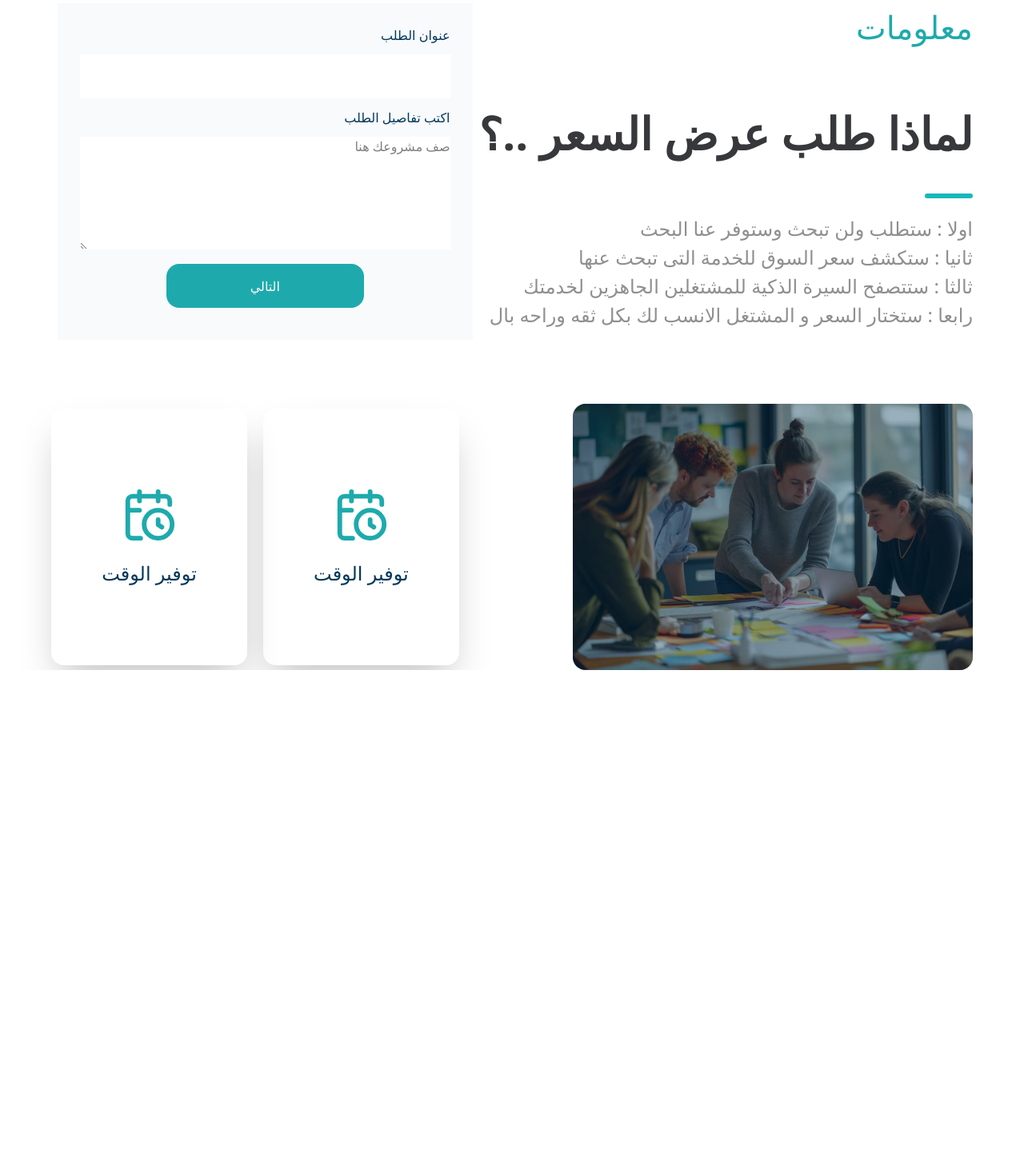
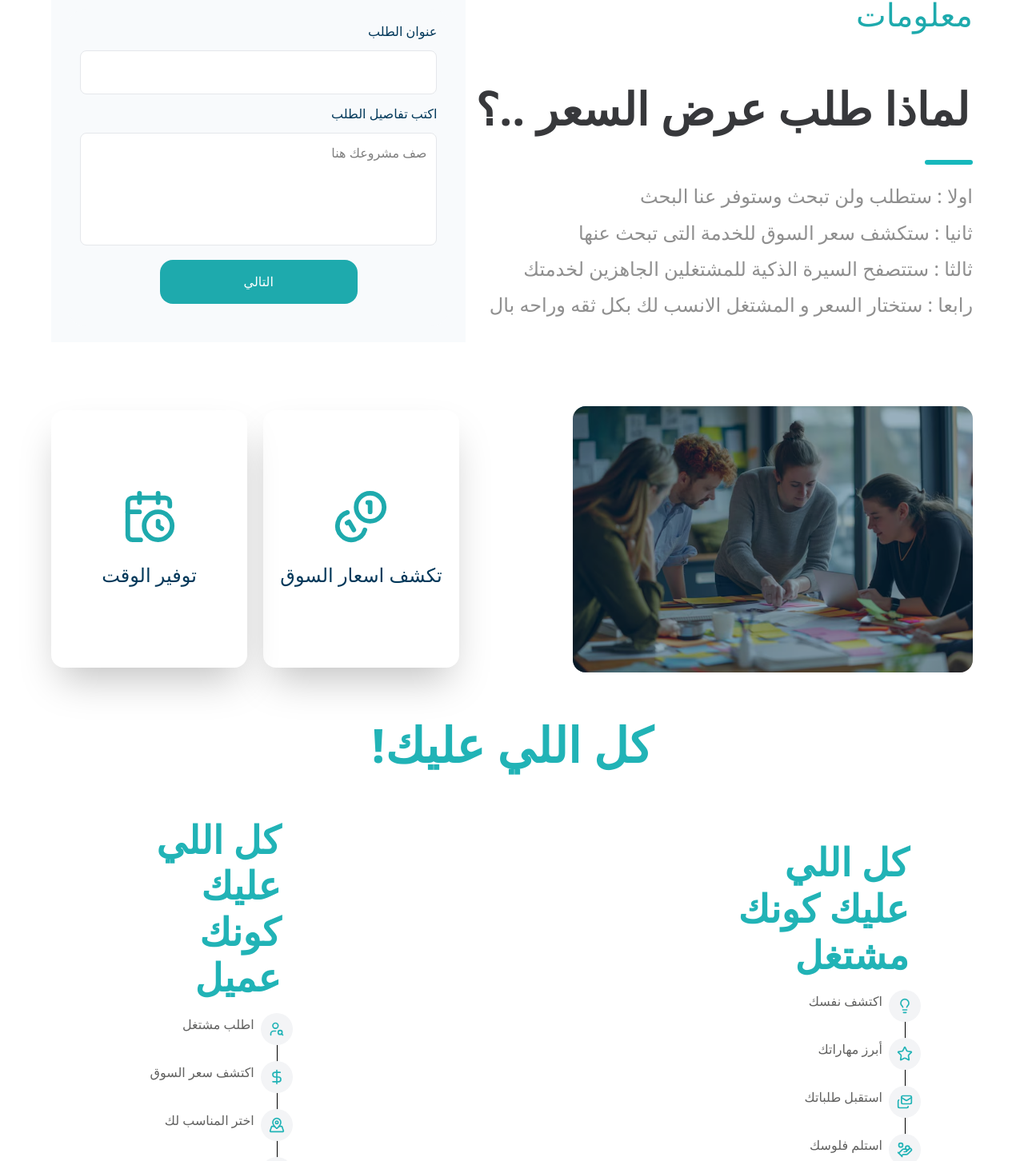
Before and after one commit to eslamelngar-dev/Shogol-Freelancers-Platform, a Next.js app: page / in a window 1280 px wide. Shown: the part 919-2371 px from the top of the page at 80% size. Before the commit the page ends 1757 px from the top, so only its background shows below. Built offline with nearby package versions, Linux system fonts and the light colour scheme.

Commit message:
cards & Steps Section

```diff
--- a/app/components/UI/RequestForm.tsx
+++ b/app/components/UI/RequestForm.tsx
@@ -1,12 +1,15 @@
+// RequestForm.tsx
 "use client";
 import { CircularProgress } from "@mui/material";
 import { useState } from "react";
+
 export default function RequestForm() {
   const [isLoading, setIsLoading] = useState(false);
   const [form, setForm] = useState({
     title: "",
     describtion: "",
   });
+
   async function handleSendRequest() {
     try {
       setIsLoading(true);
@@ -16,37 +19,39 @@ export default function RequestForm() {
       setIsLoading(false);
     }
   }
+
   return (
-    <>
-      <div className="bg-[#f8fafc] p-2 flex flex-col rounded-3xl">
-        <div className="mb-3">
-          <label className="text-[#02385A] font-medium">عنوان الطلب</label>
+    <div className="bg-[#f8fafc] p-2 sm:p-3 md:p-4 flex flex-col rounded-2xl md:rounded-3xl">
+      <div className="mb-2 md:mb-3">
+        <label className="text-[#02385A] font-medium text-sm md:text-base">
+          عنوان الطلب
+        </label>
         <input
           value={form.title}
           onChange={(e) => setForm({ ...form, title: e.target.value })}
           type="text"
-            className="w-full bg-white h-[3.43rem] mt-3"
+          className="w-full bg-white h-10 md:h-[3.43rem] mt-2 md:mt-3 rounded-lg px-3 border border-gray-200 focus:outline-none focus:border-[#1eaaad]"
         />
       </div>
       <div>
-          <label className="text-[#02385A] font-medium">
+        <label className="text-[#02385A] font-medium text-sm md:text-base">
           اكتب تفاصيل الطلب
         </label>
         <textarea
           value={form.describtion}
           onChange={(e) => setForm({ ...form, describtion: e.target.value })}
-            className="w-full bg-white h-[8.81rem] mt-3"
+          className="w-full bg-white h-24 md:h-[8.81rem] mt-2 md:mt-3 rounded-lg p-3 border border-gray-200 focus:outline-none focus:border-[#1eaaad] resize-none"
           placeholder="صف مشروعك هنا"
         />
       </div>
-        <div className="w-full flex justify-center my-3 items-center">
+      <div className="w-full flex justify-center my-2 md:my-3 items-center">
         <button
           onClick={handleSendRequest}
-            className="bg-[#1eaaad] w-[15.43rem] h-[3.43rem] text-white rounded-2xl cursor-pointer"
+          className="bg-[#1eaaad] w-full sm:w-[12rem] md:w-[15.43rem] h-10 md:h-[3.43rem] text-white rounded-xl md:rounded-2xl cursor-pointer text-sm md:text-base hover:bg-[#179a9d] transition-colors flex items-center justify-center gap-2"
         >
           {isLoading ? (
             <>
-                <CircularProgress size={20} sx={{ color: "white" }} />
+              <CircularProgress size={16} sx={{ color: "white" }} />
               <span>جاري الإرسال...</span>
             </>
           ) : (
@@ -55,6 +60,5 @@ export default function RequestForm() {
         </button>
       </div>
     </div>
-    </>
   );
 }
--- /dev/null
+++ b/app/components/UI/Stepper.tsx
@@ -0,0 +1,27 @@
+import { LucideIcon } from "lucide-react";
+
+interface Step {
+  title: string;
+  Icon: LucideIcon;
+}
+
+interface StepperProps {
+  steps: Step[];
+}
+
+export default function Stepper({ steps }: StepperProps) {
+  return (
+    <ol className="relative text-body border-s border-default">
+      {steps.map((step, index) => (
+        <li key={index} className="mb-6 md:mb-10 ms-7">
+          <span className="absolute flex items-center justify-center w-7 h-7 md:w-8 md:h-8 bg-[#f3f4f6] translate-x-11 rounded-full -inset-s-4-4 ring-4 ring-[#f3f4f6]">
+            <step.Icon color="#21b3b6" className="w-4 h-4 md:w-5 md:h-5" />
+          </span>
+          <h3 className="font-medium leading-tight text-[#616160] text-sm md:text-base">
+            {step.title}
+          </h3>
+        </li>
+      ))}
+    </ol>
+  );
+}
--- a/app/page.tsx
+++ b/app/page.tsx
@@ -1,8 +1,20 @@
 import Hero from "./components/sections/home/Hero";
 import Container from "@mui/material/Container";
 import RequestForm from "./components/UI/RequestForm";
-import { CalendarClock } from "lucide-react";
+import {
+  CalendarClock,
+  Check,
+  Coins,
+  DollarSign,
+  HandCoins,
+  Lightbulb,
+  Mails,
+  MapPinned,
+  Star,
+  UserSearch,
+} from "lucide-react";
 import Image from "next/image";
+import Stepper from "./components/UI/Stepper";
 
 export default function Home() {
   return (
@@ -10,22 +22,24 @@ export default function Home() {
       <Hero />
       <div>
         <Container maxWidth="lg">
-          <div className="relative mb-5 py-10 w-full after:content-[''] after:absolute after:bottom-0 after:w-15 after:h-1.5 after:rounded-2xl after:bg-[#17B8BC] flex justify-center">
-            <p className=" text-[#02385A] font-bold text-[2.81rem]">
+          <div className="relative mb-5 py-6 md:py-10 w-full after:content-[''] after:absolute after:bottom-0 after:left-1/2 after:-translate-x-1/2 after:w-15 after:h-1.5 after:rounded-2xl after:bg-[#17B8BC] flex justify-center">
+            <p className="text-[#02385A] font-bold text-xl sm:text-2xl md:text-3xl lg:text-[2.81rem] text-center px-4">
               لماذا طلب عرض سعر افضل؟
             </p>
           </div>
-          <div className="flex gap-2">
-            <div>
+          <div className="flex flex-col-reverse lg:flex-row gap-6 lg:gap-2">
+            <div className="flex-1">
               <div>
-                <p className="text-[#1EAAAD] text-[2.5rem]">معلومات</p>
+                <p className="text-[#1EAAAD] text-xl sm:text-2xl md:text-[2.5rem] text-center lg:text-right">
+                  معلومات
+                </p>
               </div>
-              <div className="relative my-5 py-10 w-full after:content-[''] after:absolute after:bottom-0 after:right-0 after:w-15 after:h-1.5 after:rounded-2xl after:bg-[#17B8BC] flex justify-center">
-                <p className="text-[#37383B] text-[3.5rem] font-bold">
+              <div className="relative my-3 md:my-5 py-6 md:py-10 w-full after:content-[''] after:absolute after:bottom-0 after:right-1/2 lg:after:right-0 after:translate-x-1/2 lg:after:translate-x-0 after:w-15 after:h-1.5 after:rounded-2xl after:bg-[#17B8BC] flex justify-center">
+                <p className="text-[#37383B] text-2xl sm:text-3xl md:text-4xl lg:text-[3.5rem] font-bold text-center lg:text-right">
                   لماذا طلب عرض السعر ..؟
                 </p>
               </div>
-              <div className="text-[#8F8F8F] font-normal text-[1.5rem]">
+              <div className="text-[#8F8F8F] font-normal text-sm sm:text-base md:text-lg lg:text-[1.5rem] space-y-2 text-center lg:text-right px-4 lg:px-0">
                 <p>اولا : ستطلب ولن تبحث وستوفر عنا البحث</p>
                 <p>ثانيا : ستكشف سعر السوق للخدمة التى تبحث عنها</p>
                 <p>ثالثا : ستتصفح السيرة الذكية للمشتغلين الجاهزين لخدمتك</p>
@@ -34,32 +48,82 @@ export default function Home() {
                 </p>
               </div>
             </div>
-
-            <div className="w-[45%]">
-              <div className="bg-[#f8fafc] p-5 flex flex-col ">
+            <div className="w-full lg:w-[45%]">
+              <div className="bg-[#f8fafc] p-3 md:p-5 flex flex-col">
                 <RequestForm />
               </div>
             </div>
           </div>
-          <div className="flex gap-5 mt-10 justify-between items-center">
-            <div className="relative w-fit mt-10">
+          <div className="flex flex-col md:flex-row gap-5 mt-6 md:mt-10 justify-between items-center">
+            <div className="relative w-full md:w-fit mt-6 md:mt-10">
               <Image
                 src="/homePage/teamWork.jpg"
                 width={500}
                 height={500}
                 alt="teamWork"
-                className="rounded-2xl"
+                className="rounded-2xl w-full md:w-125 h-auto"
               />
               <div className="absolute inset-0 bg-[#02385A] opacity-40 rounded-2xl"></div>
             </div>
-            <div className="flex gap-5 mt-10 justify-center items-center">
-              <div className="bg-white flex flex-col gap-5 justify-center items-center w-[15.31rem] h-[20.12rem] shadow-2xl rounded-2xl">
-                <CalendarClock color="#1EAAAD" size={70} />
-                <p className="text-[#02385A] text-[1.5rem]">توفير الوقت</p>
+            <div className="flex flex-col sm:flex-row gap-4 md:gap-5 mt-6 md:mt-10 justify-center items-center w-full md:w-auto">
+              <div className="bg-white flex flex-col gap-3 md:gap-5 justify-center items-center w-full sm:w-48 md:w-[15.31rem] h-60 md:h-[20.12rem] shadow-2xl rounded-2xl">
+                <Coins
+                  color="#1EAAAD"
+                  size={50}
+                  className="md:w-17.5 md:h-17.5"
+                />
+                <p className="text-[#02385A] text-base md:text-[1.5rem] text-center">
+                  تكشف اسعار السوق
+                </p>
               </div>
-              <div className="bg-white flex flex-col gap-5 justify-center items-center w-[15.31rem] h-[20.12rem] shadow-2xl rounded-2xl">
-                <CalendarClock color="#1EAAAD" size={70} />
-                <p className="text-[#02385A] text-[1.5rem]">توفير الوقت</p>
+              <div className="bg-white flex flex-col gap-3 md:gap-5 justify-center items-center w-full sm:w-48 md:w-[15.31rem] h-60 md:h-[20.12rem] shadow-2xl rounded-2xl">
+                <CalendarClock
+                  color="#1EAAAD"
+                  size={50}
+                  className="md:w-17.5 md:h-17.5"
+                />
+                <p className="text-[#02385A] text-base md:text-[1.5rem] text-center">
+                  توفير الوقت
+                </p>
+              </div>
+            </div>
+          </div>
+          <div className="p-4 md:p-10">
+            <div className="w-full text-center p-3 md:p-5">
+              <p className="text-2xl sm:text-4xl md:text-5xl lg:text-[3.75rem] text-[#21b3b6] font-bold">
+                كل اللي عليك!
+              </p>
+            </div>
+            <div className="h-full w-full p-4 md:p-10 mx-auto flex flex-col lg:flex-row justify-between items-center gap-8 lg:gap-4">
+              <div className="flex flex-col gap-4 md:gap-5 w-full lg:w-[90%] items-center lg:items-start">
+                <p className="text-xl sm:text-2xl md:text-3xl lg:text-[3rem] text-[#21b3b6] font-extrabold max-w-full lg:max-w-60 text-center lg:text-right">
+                  كل اللي عليك كونك مشتغل
+                </p>
+                <div className="w-full flex justify-center lg:justify-start px-1">
+                  <Stepper
+                    steps={[
+                      { title: "اكتشف نفسك", Icon: Lightbulb },
+                      { title: "أبرز مهاراتك", Icon: Star },
+                      { title: "استقبل طلباتك", Icon: Mails },
+                      { title: "استلم فلوسك", Icon: HandCoins },
+                    ]}
+                  />
+                </div>
+              </div>
+              <div className="flex flex-col gap-4 md:gap-5 items-center lg:items-start">
+                <p className="text-xl sm:text-2xl md:text-3xl lg:text-[3rem] text-[#21b3b6] font-extrabold max-w-full lg:max-w-60 text-center lg:text-right">
+                  كل اللي عليك كونك عميل
+                </p>
+                <div className="w-full flex justify-center lg:justify-start px-1">
+                  <Stepper
+                    steps={[
+                      { title: "اطلب مشتغل", Icon: UserSearch },
+                      { title: "اكتشف سعر السوق", Icon: DollarSign },
+                      { title: "اختر المناسب لك", Icon: MapPinned },
+                      { title: "اغلق طلبك", Icon: Check },
+                    ]}
+                  />
+                </div>
               </div>
             </div>
           </div>
```
Lines whose indentation alone changed are shown as unchanged.
